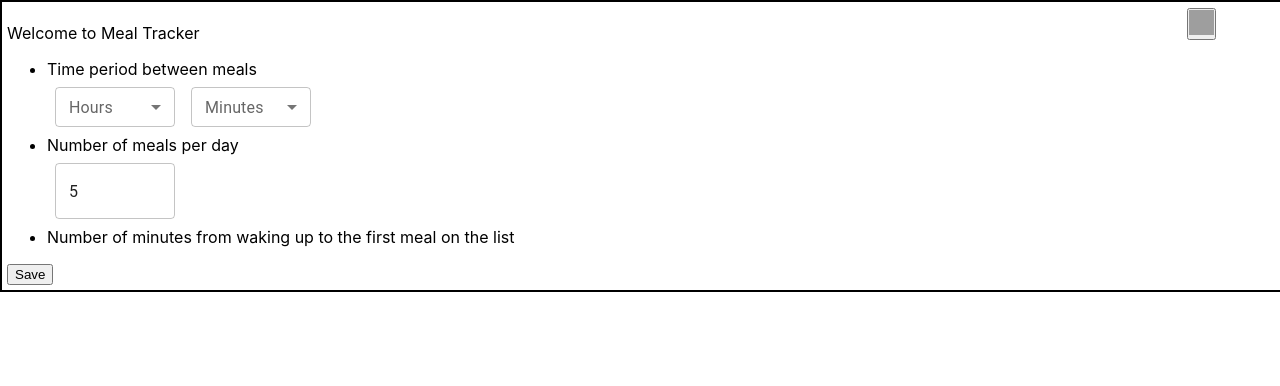
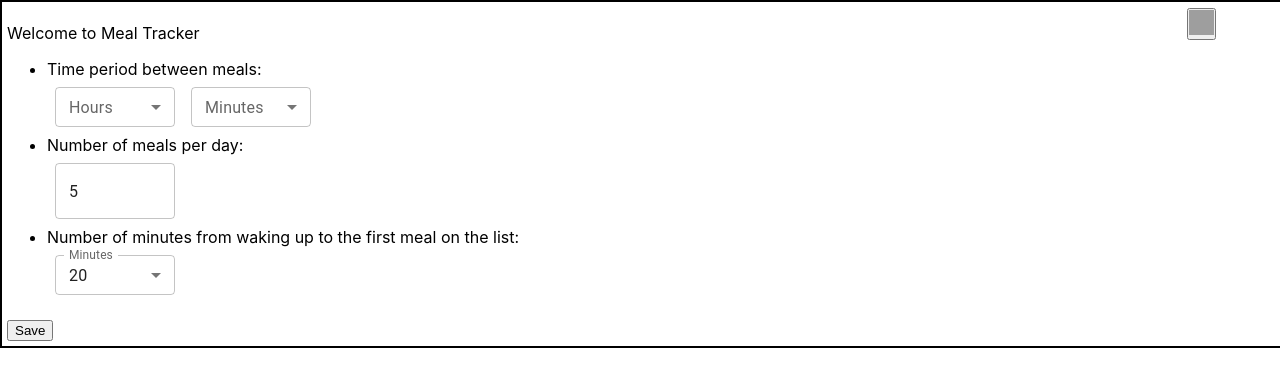
Before and after one commit to kalibria/Meal-tracker, a React (Create React App) app: page / in a window 1280 px wide. Both pictures are taken after a click on the button 1201 px from the left and 24 px from the top of the page. Shown: the top 386 px of the page. Built offline with nearby package versions, Linux system fonts and the light colour scheme; grey boxes are pictures that could not be loaded.

Commit message:
add input for minutes to the first meal

```diff
--- a/src/redux/selectors.js
+++ b/src/redux/selectors.js
@@ -1,4 +1,7 @@
 import { store } from './store';
 
-export const numberOfMealsPErDay =
+export const numberOfMealsPerDay =
   store.getState().settings.numberOfMealsPerDay.name;
+
+export const numberOfMinutesToFirstMeal =
+  store.getState().settings.numberOfMinutesToFirstMeal.time;
--- a/src/welcome/settings/NumberOfMealsPerDay.tsx
+++ b/src/welcome/settings/NumberOfMealsPerDay.tsx
@@ -1,13 +1,13 @@
 import * as React from 'react';
 import Box from '@mui/material/Box';
 import TextField from '@mui/material/TextField';
-import { numberOfMealsPErDay } from '../../redux/selectors';
+import { numberOfMealsPerDay } from '../../redux/selectors';
 import { numberCheck } from './numberCheck';
 import { Error } from './error';
 
 export default function NumberOfMealsPerDay() {
   const [numberMeals, setNumberMeals] = React.useState(
-    numberOfMealsPErDay.toString()
+    numberOfMealsPerDay.toString()
   );
   const handleChangeNumberOfMeals = (
     event: React.ChangeEvent<HTMLInputElement>
--- a/src/welcome/settings/getArraysHoursAndMinutes.js
+++ b/src/welcome/settings/getArraysHoursAndMinutes.js
@@ -1,5 +1,4 @@
 const minutesArray = [0];
-
 const getMinutes = () => {
   for (let i = 1; i <= 60; ++i) {
     if (i.length < 2) {
@@ -16,10 +15,17 @@ export const MinutesArrayStartFromZero = minutesArray.map((num) =>
 );
 
 export const hoursArray = [1];
-
 const getHours = () => {
   for (let i = 2; i <= 2; ++i) {
     hoursArray.push(i);
   }
 };
 getHours();
+
+export const minutesFromWakingUp = [5];
+const getMinutesFromWakingUp = () => {
+  for (let i = 6; i <= 60; ++i) {
+    minutesFromWakingUp.push(i);
+  }
+};
+getMinutesFromWakingUp();
--- /dev/null
+++ b/src/welcome/settings/minutesToTheFirstMeal.tsx
@@ -0,0 +1,40 @@
+import * as React from 'react';
+import InputLabel from '@mui/material/InputLabel';
+import MenuItem from '@mui/material/MenuItem';
+import FormControl from '@mui/material/FormControl';
+import Select, { SelectChangeEvent } from '@mui/material/Select';
+import { numberOfMinutesToFirstMeal } from '../../redux/selectors';
+import { minutesFromWakingUp } from './getArraysHoursAndMinutes';
+
+export function MinutesToTheFirstMeal() {
+  const [minute, setMinute] = React.useState(
+    numberOfMinutesToFirstMeal.toString()
+  );
+
+  const menuItemMinuteFromWakingUp = minutesFromWakingUp.map((min) => (
+    <MenuItem key={min} value={min}>
+      {min}
+    </MenuItem>
+  ));
+
+  const handleChangeMinutes = (event: SelectChangeEvent) => {
+    setMinute(event.target.value);
+  };
+
+  return (
+    <div>
+      <FormControl sx={{ m: 1, minWidth: 120 }} size='small'>
+        <InputLabel id='demo-select-small'>Minutes</InputLabel>
+        <Select
+          labelId='demo-select-small'
+          id='demo-select-small'
+          value={minute}
+          label='Minutes'
+          onChange={handleChangeMinutes}
+        >
+          {menuItemMinuteFromWakingUp}
+        </Select>
+      </FormControl>
+    </div>
+  );
+}
--- a/src/welcome/settings/settingsList.tsx
+++ b/src/welcome/settings/settingsList.tsx
@@ -3,7 +3,7 @@ import TimePeriodBetweenMeals from './timePeriodBetweenMeals';
 import { Settings } from './settings_constant';
 import { MyContext } from '../../context/context';
 import NumberOfMealsPerDay from './NumberOfMealsPerDay';
-import { numberOfMealsPErDay } from '../../redux/selectors';
+import { MinutesToTheFirstMeal } from './minutesToTheFirstMeal';
 
 export const SettingsList = () => {
   const { timeBetweenMeals, numberOfMinutesToFirstMeal, numberOfMealsPerDay } =
@@ -13,13 +13,14 @@ export const SettingsList = () => {
     <div>
       <ul>
         <li key={timeBetweenMeals.id}>
-          Time period between meals <TimePeriodBetweenMeals />
+          Time period between meals: <TimePeriodBetweenMeals />
         </li>
         <li key={numberOfMinutesToFirstMeal.id}>
-          Number of meals per day <NumberOfMealsPerDay />
+          Number of meals per day: <NumberOfMealsPerDay />
         </li>
         <li key={numberOfMealsPerDay.id}>
-          Number of minutes from waking up to the first meal on the list
+          Number of minutes from waking up to the first meal on the list:{' '}
+          <MinutesToTheFirstMeal />
         </li>
       </ul>
       <button>Save</button>
--- a/src/welcome/settings/timePeriodBetweenMeals.tsx
+++ b/src/welcome/settings/timePeriodBetweenMeals.tsx
@@ -5,14 +5,11 @@ import FormControl from '@mui/material/FormControl';
 import Select, { SelectChangeEvent } from '@mui/material/Select';
 import { MyContext } from '../../context/context';
 import { useContext } from 'react';
-import { store } from '../../redux/store';
 
 export default function TimePeriodBetweenMeals() {
   const [hour, setHour] = React.useState('');
   const [minute, setMinute] = React.useState('');
   const { hours, minutes } = useContext(MyContext);
-
-  console.log('store', store.getState());
 
   const menuItemHour = hours.map((hour) => (
     <MenuItem key={hour} value={hour}>
```
